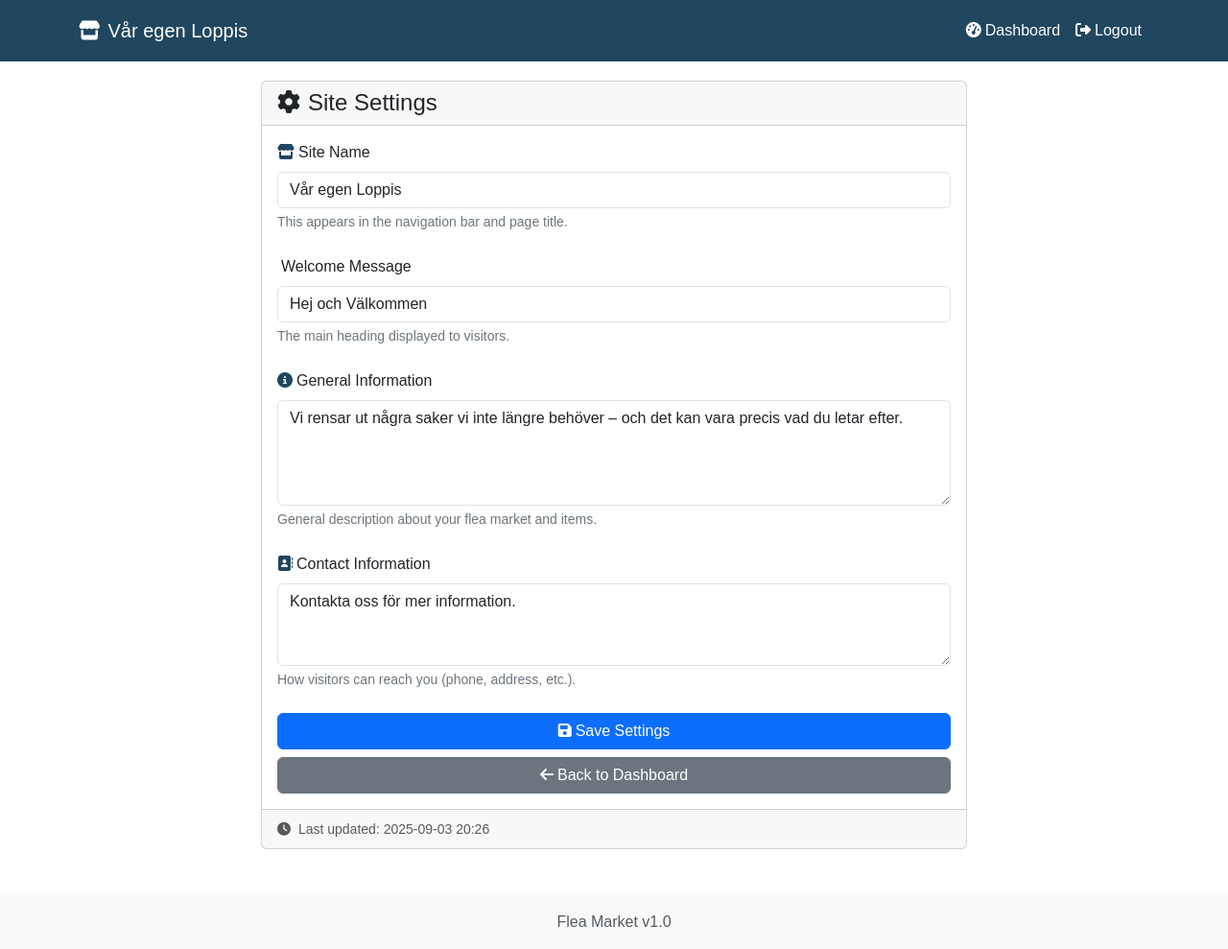
After one commit to smitius/flea-market, a Flask app: page /admin/site-settings in a window 1280 px wide. The commit adds this page. Shown: the whole page at 96% size. Run offline with Flask 3, Linux system fonts and the light colour scheme; the visitor is signed in with stand-in values (Sample User, id 1); data comes from the database, SQL or seed files in the repository.

Commit message:
updated the information header and added editability from app and removed from env.

```diff
--- a/app/__init__.py
+++ b/app/__init__.py
@@ -35,11 +35,21 @@ def create_app():
     app.register_blueprint(auth, url_prefix='/auth')
     app.register_blueprint(admin, url_prefix='/admin')
 
+    @app.template_filter('nl2br')
+    def nl2br_filter(text):
+        """Convert newlines to HTML line breaks"""
+        if not text:
+            return text
+        return text.replace('\n', '<br>')
+
     @app.context_processor
     def inject_app_info():
+        from app.models import SiteSettings
+        settings = SiteSettings.get_settings()
         return dict(
             app_name=app.config['APP_NAME'],
-            app_version=app.config['APP_VERSION']
+            app_version=app.config['APP_VERSION'],
+            settings=settings
         )
 
     return app
--- a/app/models.py
+++ b/app/models.py
@@ -33,3 +33,22 @@ class ItemImage(db.Model):
     filename = db.Column(db.String(128), nullable=False)
     item_id = db.Column(db.Integer, db.ForeignKey('item.id'), nullable=False)
     is_primary = db.Column(db.Boolean, default=False)
+
+class SiteSettings(db.Model):
+    id = db.Column(db.Integer, primary_key=True)
+    site_name = db.Column(db.String(100), nullable=False, default='Vår egen Loppis')
+    welcome_message = db.Column(db.String(200), nullable=False, default='Hej och Välkommen')
+    general_info = db.Column(db.Text, nullable=False, default='Vi rensar ut några saker vi inte längre behöver – och det kan vara precis vad du letar efter.')
+    contact_info = db.Column(db.Text, nullable=False, default='Kontakta oss för mer information.')
+    created_at = db.Column(db.DateTime, default=datetime.utcnow)
+    updated_at = db.Column(db.DateTime, default=datetime.utcnow, onupdate=datetime.utcnow)
+
+    @staticmethod
+    def get_settings():
+        """Get the current site settings, create default if none exist"""
+        settings = SiteSettings.query.first()
+        if not settings:
+            settings = SiteSettings()
+            db.session.add(settings)
+            db.session.commit()
+        return settings
--- a/app/routes/admin.py
+++ b/app/routes/admin.py
@@ -5,7 +5,7 @@ from werkzeug.utils import secure_filename
 from werkzeug.security import check_password_hash
 from PIL import Image, ImageOps
 from app import db
-from app.models import Item, ItemImage
+from app.models import Item, ItemImage, SiteSettings
 
 ALLOWED_EXTENSIONS = {'png', 'jpg', 'jpeg', 'gif', 'webp'}
 
@@ -185,3 +185,31 @@ def change_password():
             return redirect(url_for('admin.dashboard'))
 
     return render_template('admin/change_password.html')
+
+@admin.route('/site-settings', methods=['GET', 'POST'])
+@login_required
+def site_settings():
+    settings = SiteSettings.get_settings()
+
+    if request.method == 'POST':
+        settings.site_name = request.form.get('site_name', '').strip()
+        settings.welcome_message = request.form.get('welcome_message', '').strip()
+        settings.general_info = request.form.get('general_info', '').strip()
+        settings.contact_info = request.form.get('contact_info', '').strip()
+
+        # Validate required fields
+        if not settings.site_name:
+            flash('Site name is required.', 'danger')
+        elif not settings.welcome_message:
+            flash('Welcome message is required.', 'danger')
+        elif not settings.general_info:
+            flash('General information is required.', 'danger')
+        elif not settings.contact_info:
+            flash('Contact information is required.', 'danger')
+        else:
+            settings.updated_at = db.func.now()
+            db.session.commit()
+            flash('Site settings updated successfully.', 'success')
+            return redirect(url_for('admin.site_settings'))
+
+    return render_template('admin/site_settings.html', settings=settings)
--- a/app/static/css/style.css
+++ b/app/static/css/style.css
@@ -150,3 +150,39 @@ body {
   color: #20475f;
   font-size: 1rem;
 }
+
+/* Hero Section Styles */
+.hero-section .card {
+  border: none;
+  border-radius: 10px;
+}
+
+.hero-section .card-header {
+  border-radius: 10px 10px 0 0 !important;
+}
+
+.contact-info {
+  white-space: pre-line;
+  font-size: 1.1rem;
+  line-height: 1.6;
+}
+
+.hero-section .display-4 {
+  font-weight: 300;
+}
+
+.hero-section .lead {
+  font-size: 1.2rem;
+  line-height: 1.6;
+  color: #555;
+}
+
+/* Site Settings Form Styles */
+.form-label i {
+  color: #20475f;
+}
+
+.form-text {
+  font-size: 0.875rem;
+  color: #6c757d;
+}
--- a/app/templates/admin/dashboard.html
+++ b/app/templates/admin/dashboard.html
@@ -68,12 +68,16 @@
           <i class="fa fa-tachometer-alt"></i> Dashboard
         </a>
       </li>
+      <li class="nav-item mb-2">
+        <a class="nav-link p-0" href="{{ url_for('admin.site_settings') }}">
+          <i class="fa fa-cog"></i> Site Settings
+        </a>
+      </li>
       <li class="nav-item">
         <a class="nav-link p-0" href="{{ url_for('admin.change_password') }}">
           <i class="fa fa-key"></i> Change Password
         </a>
       </li>
-      <!-- Add other admin links here -->
     </ul>
   </div>
 {% endblock %}
--- /dev/null
+++ b/app/templates/admin/site_settings.html
@@ -0,0 +1,83 @@
+{% extends "base.html" %}
+{% block title %}Site Settings{% endblock %}
+{% block content %}
+<div class="row justify-content-center">
+  <div class="col-md-8">
+    <div class="card">
+      <div class="card-header">
+        <h4 class="mb-0">
+          <i class="fas fa-cog me-2"></i>Site Settings
+        </h4>
+      </div>
+      <div class="card-body">
+        <!-- Flash Messages -->
+        {% with messages = get_flashed_messages(with_categories=true) %}
+          {% if messages %}
+            {% for category, message in messages %}
+              <div class="alert alert-{{ 'success' if category == 'success' else 'danger' if category == 'danger' else 'warning' }} alert-dismissible fade show" role="alert">
+                {{ message }}
+                <button type="button" class="btn-close" data-bs-dismiss="alert" aria-label="Close"></button>
+              </div>
+            {% endfor %}
+          {% endif %}
+        {% endwith %}
+
+        <form method="post">
+          <div class="mb-4">
+            <label for="site_name" class="form-label">
+              <i class="fas fa-store me-1"></i>Site Name
+            </label>
+            <input type="text" class="form-control" id="site_name" name="site_name"
+                   value="{{ settings.site_name }}" required maxlength="100"
+                   placeholder="e.g., Vår egen Loppis">
+            <div class="form-text">This appears in the navigation bar and page title.</div>
+          </div>
+
+          <div class="mb-4">
+            <label for="welcome_message" class="form-label">
+              <i class="fas fa-hand-wave me-1"></i>Welcome Message
+            </label>
+            <input type="text" class="form-control" id="welcome_message" name="welcome_message"
+                   value="{{ settings.welcome_message }}" required maxlength="200"
+                   placeholder="e.g., Hej och Välkommen">
+            <div class="form-text">The main heading displayed to visitors.</div>
+          </div>
+
+          <div class="mb-4">
+            <label for="general_info" class="form-label">
+              <i class="fas fa-info-circle me-1"></i>General Information
+            </label>
+            <textarea class="form-control" id="general_info" name="general_info"
+                      rows="4" required placeholder="Describe your flea market...">{{ settings.general_info }}</textarea>
+            <div class="form-text">General description about your flea market and items.</div>
+          </div>
+
+          <div class="mb-4">
+            <label for="contact_info" class="form-label">
+              <i class="fas fa-address-book me-1"></i>Contact Information
+            </label>
+            <textarea class="form-control" id="contact_info" name="contact_info"
+                      rows="3" required placeholder="How visitors can contact you...">{{ settings.contact_info }}</textarea>
+            <div class="form-text">How visitors can reach you (phone, address, etc.).</div>
+          </div>
+
+          <div class="d-grid gap-2">
+            <button type="submit" class="btn btn-primary">
+              <i class="fas fa-save me-1"></i>Save Settings
+            </button>
+            <a href="{{ url_for('admin.dashboard') }}" class="btn btn-secondary">
+              <i class="fas fa-arrow-left me-1"></i>Back to Dashboard
+            </a>
+          </div>
+        </form>
+      </div>
+      <div class="card-footer text-muted">
+        <small>
+          <i class="fas fa-clock me-1"></i>
+          Last updated: {{ settings.updated_at.strftime('%Y-%m-%d %H:%M') if settings.updated_at else 'Never' }}
+        </small>
+      </div>
+    </div>
+  </div>
+</div>
+{% endblock %}
--- a/app/templates/base.html
+++ b/app/templates/base.html
@@ -5,7 +5,7 @@
 
   <meta charset="UTF-8" />
   <meta name="viewport" content="width=device-width, initial-scale=1" />
-  <title>{% block title %}Vår egen Loppis{% endblock %}</title>
+  <title>{% block title %}{{ settings.site_name if settings else 'Vår egen Loppis' }}{% endblock %}</title>
 
   <link
     href="https://cdn.jsdelivr.net/npm/bootstrap@5.3.0/dist/css/bootstrap.min.css"
@@ -22,7 +22,7 @@
   <nav class="navbar navbar-expand-lg fixed-top">
     <div class="container">
       <a class="navbar-brand" href="{{ url_for('main.index') }}">
-        <i class="fas fa-store me-2"></i>Vår egen Loppis
+        <i class="fas fa-store me-2"></i>{{ settings.site_name if settings else 'Vår egen Loppis' }}
       </a>
       <div class="navbar-nav ms-auto">
         {% if current_user.is_authenticated %}
```
Also changed, not shown: app/routes/main.py (+3 -4 lines), app/templates/index.html (+32 -13 lines), init_db.py (+31 -1 lines), migrate_add_site_settings.py (added, +87 -0 lines).
